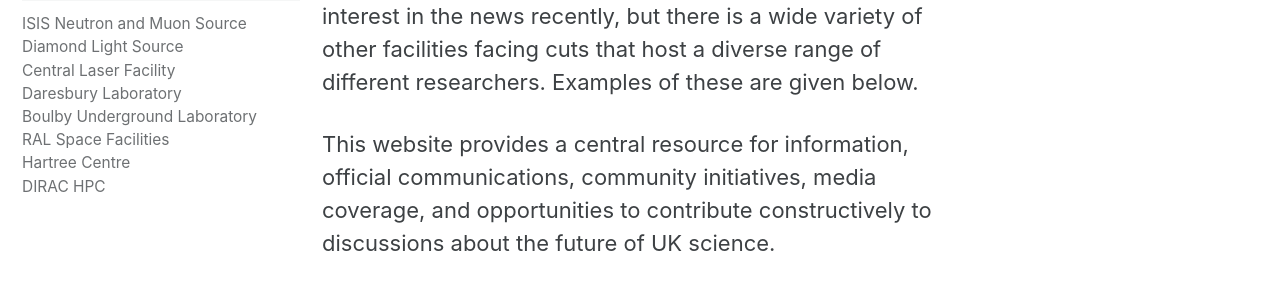
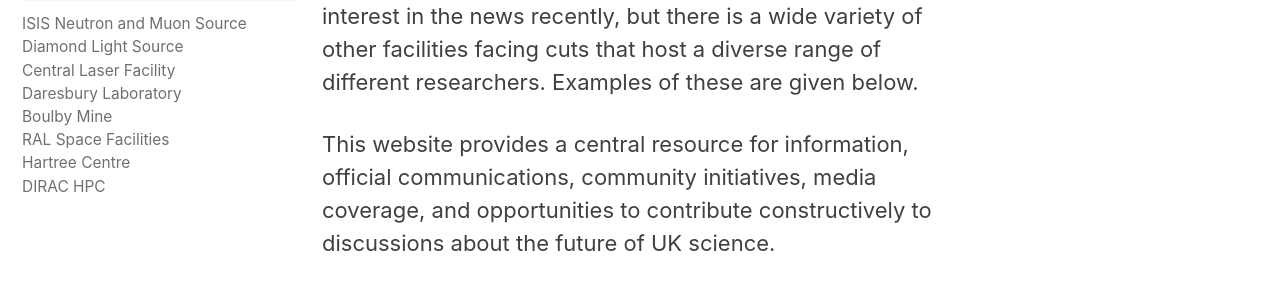
Before and after one commit to research-facilities-community/index, a Jekyll site: the page built from index.html, in a window 1280 px wide. Shown: the part 501-794 px from the top of the page. Built offline with Jekyll 4.4.1, drawn with Linux system fonts in a browser that asks for light colours; cached includes are drawn as plain includes; the list of posts is cut into pages by our own code.

Commit message:
Rename Boulby Underground Laboratory to Boulby Mine

```diff
--- a/_data/navigation.yml
+++ b/_data/navigation.yml
@@ -38,7 +38,7 @@
         url: /facilities/#CLF
       - title: "Daresbury Laboratory"
         url: /facilities/#Daresbury
-      - title: "Boulby Underground Laboratory"
+      - title: "Boulby Mine"
         url: /facilities/#Boulby
       - title: "RAL Space Facilities"
         url: /facilities/#RALSpace
```
